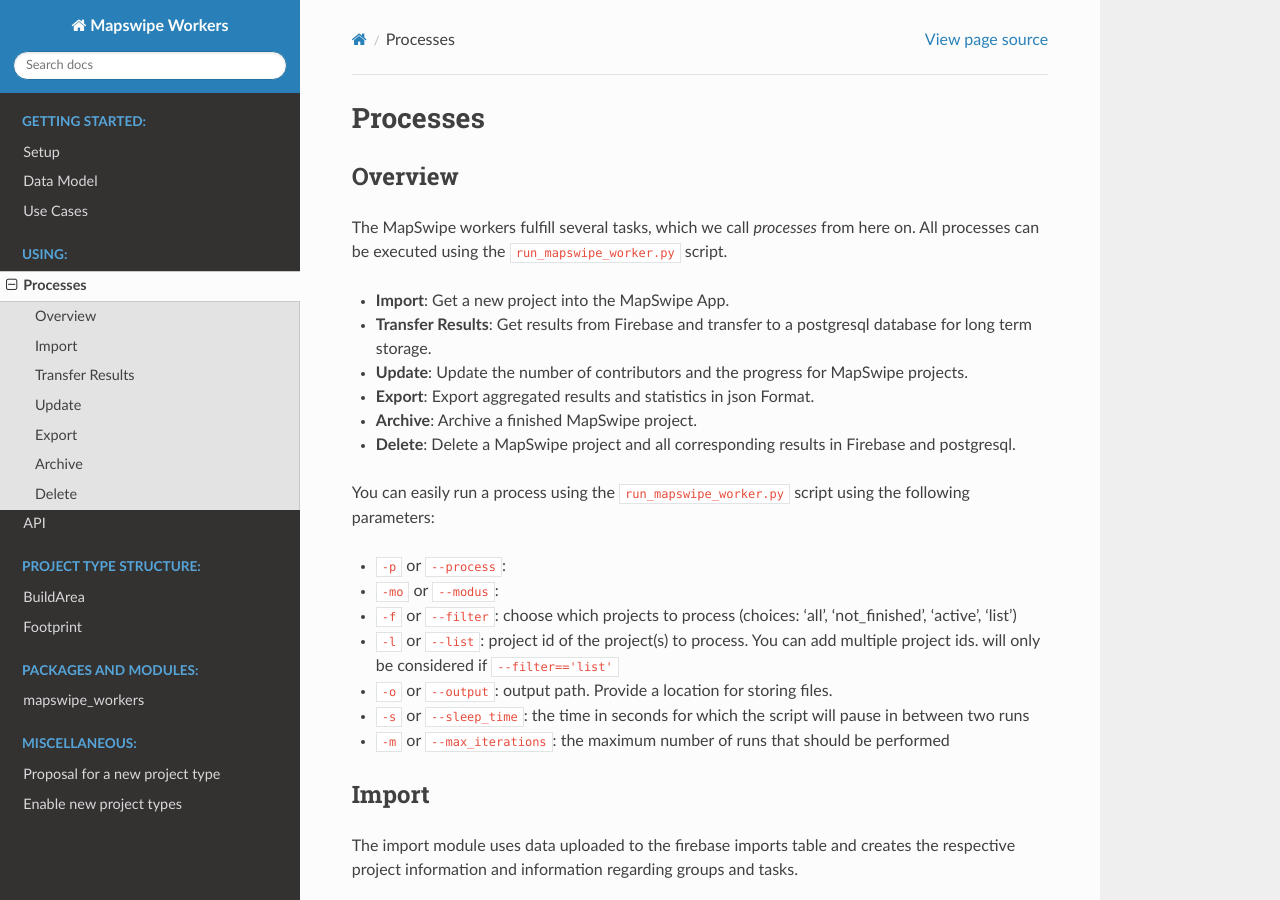
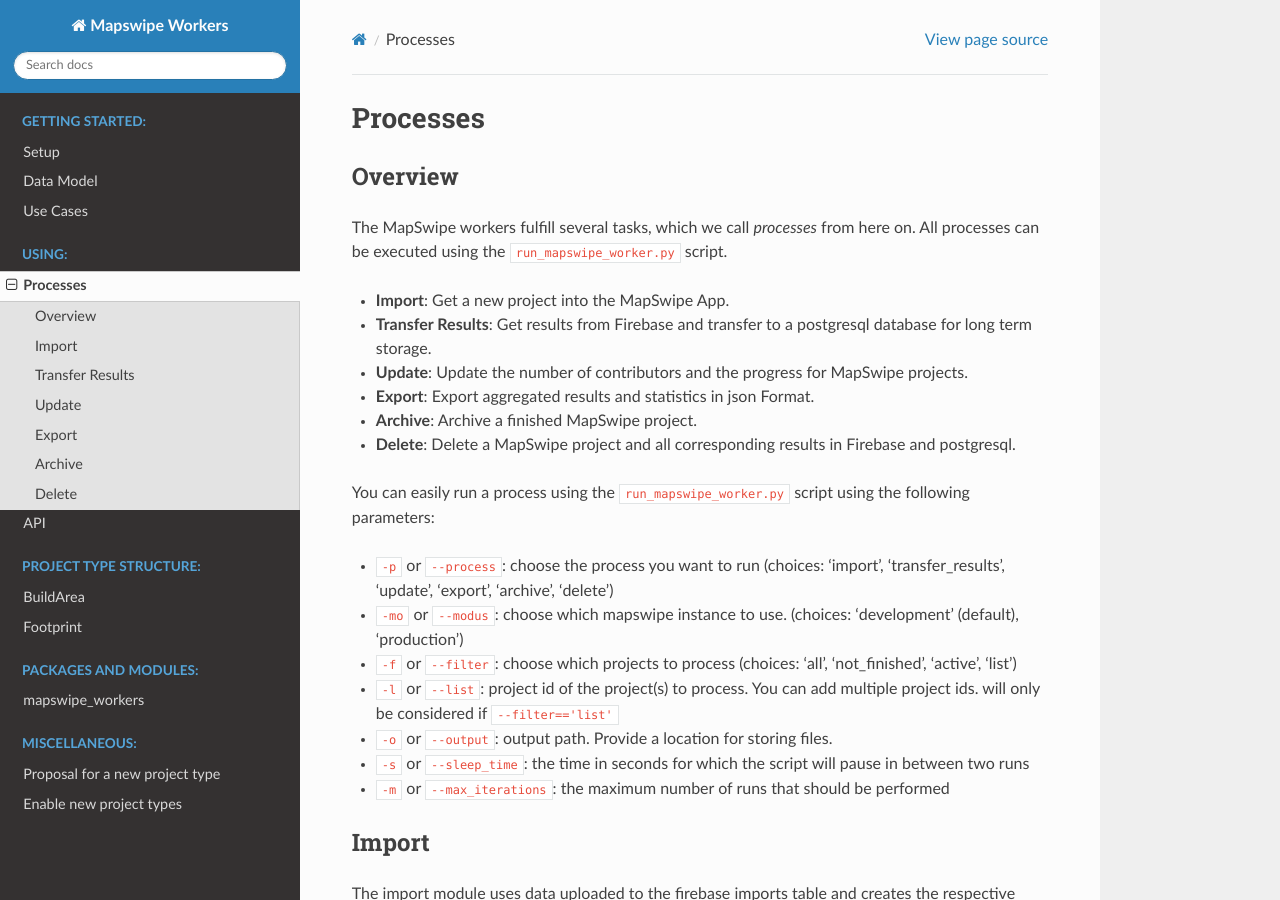
Before and after one commit to mapswipe/python-mapswipe-workers, a Sphinx documentation site: the page built from docs/source/processes.md, in a window 1280 px wide and 900 px high. Built offline with Sphinx 7.4.7 and the Read the Docs theme 2.0.0, drawn with Linux system fonts in a browser that asks for light colours.

Commit message:
update processes docu

```diff
--- a/docs/source/processes.md
+++ b/docs/source/processes.md
@@ -9,8 +9,8 @@
 * **Delete**: Delete a MapSwipe project and all corresponding results in Firebase and postgresql.
 
 You can easily run a process using the `run_mapswipe_worker.py` script using the following parameters:
-* `-p` or `--process`:
-* `-mo` or `--modus`:
+* `-p` or `--process`: choose the process you want to run (choices: 'import', 'transfer_results', 'update', 'export', 'archive', 'delete')
+* `-mo` or `--modus`: choose which mapswipe instance to use. (choices: 'development' (default), 'production')
 * `-f` or `--filter`: choose which projects to process (choices: 'all', 'not_finished', 'active', 'list')
 * `-l` or `--list`: project id of the project(s) to process. You can add multiple project ids. will only be considered if `--filter=='list'`
 * `-o` or `--output`: output path. Provide a location for storing files.
```
